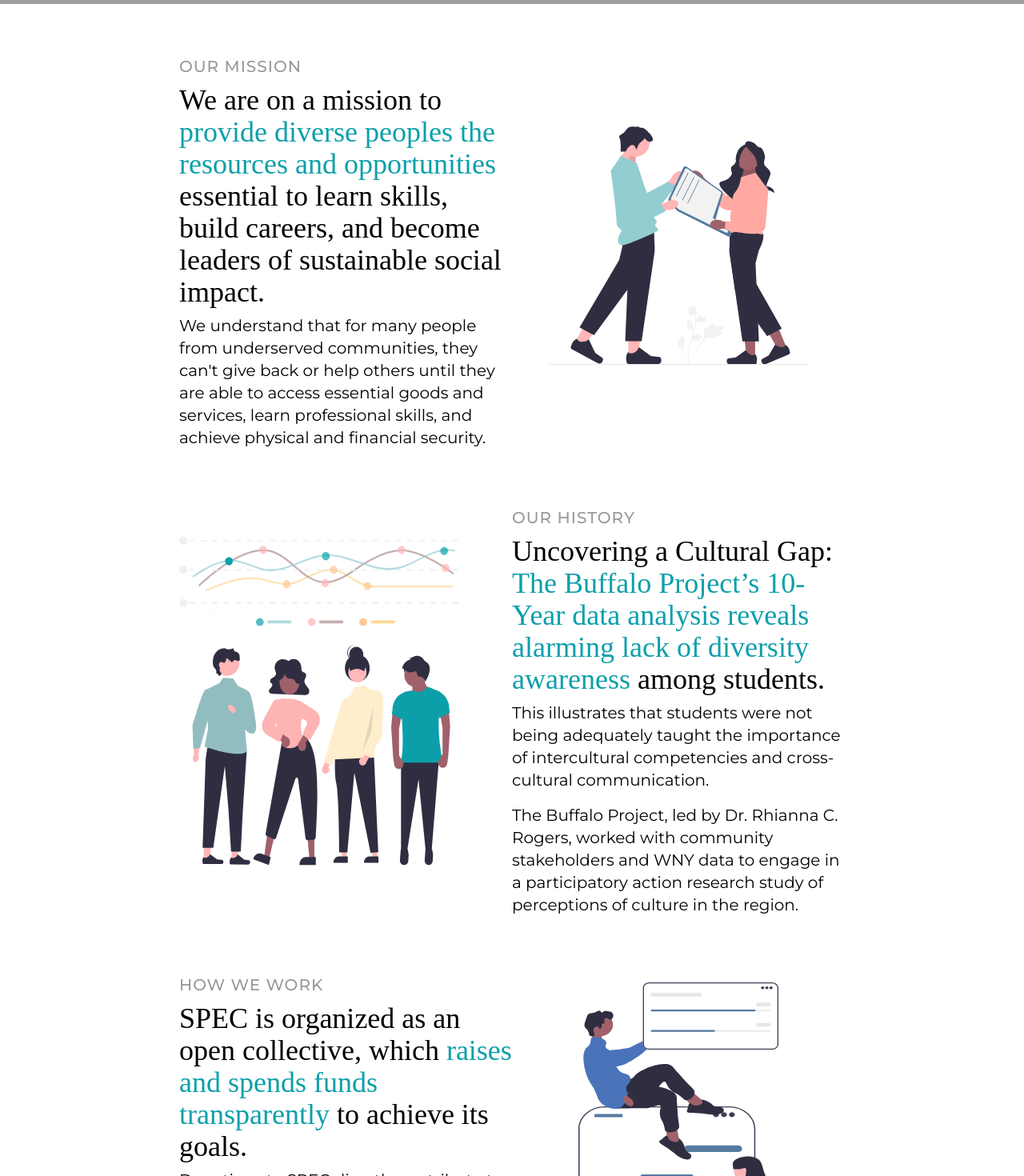
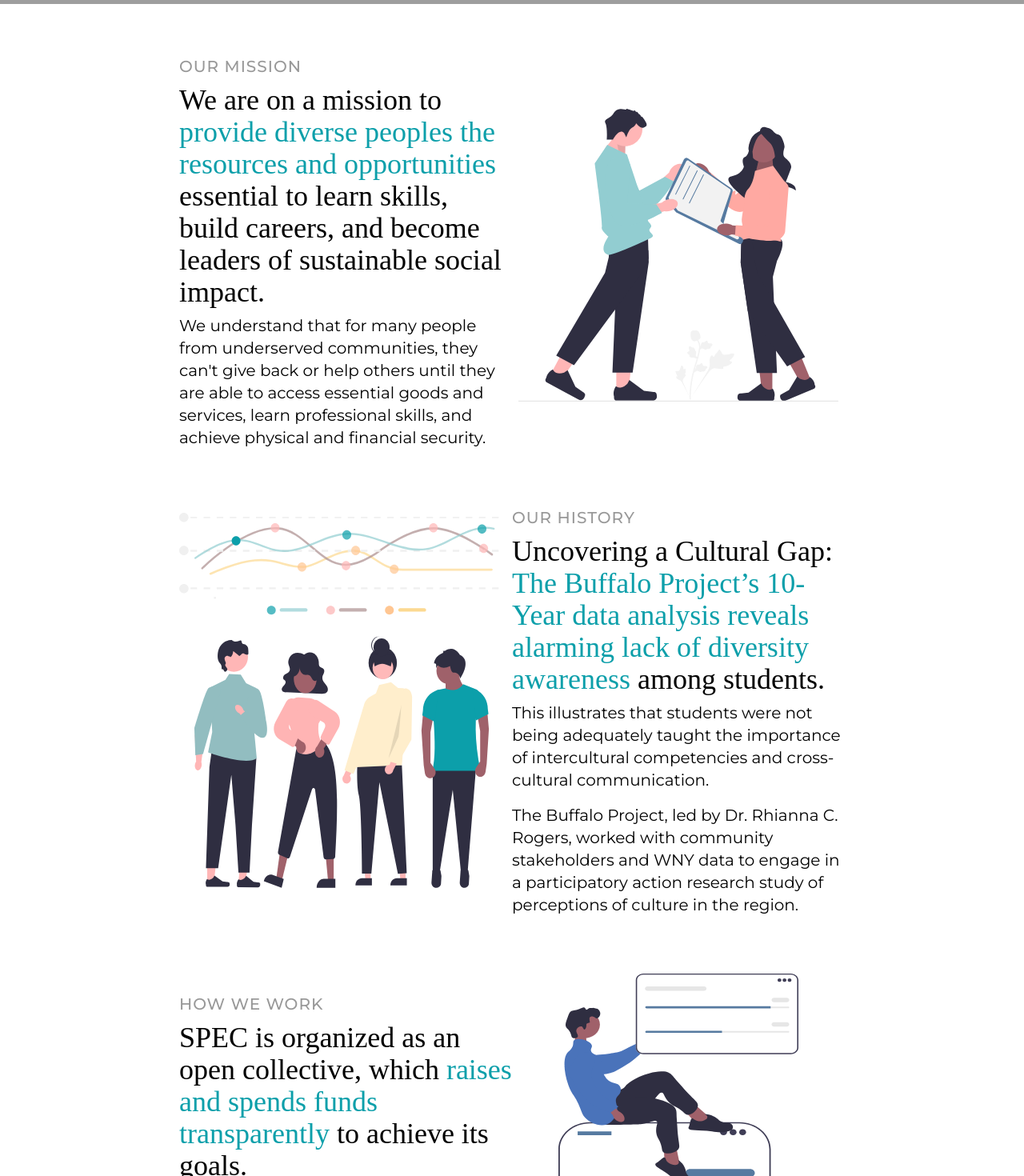
Before and after one commit to specollective/spec-frontend, a Next.js app: page /home in a window 1280 px wide. Shown: the part 780-2250 px from the top of the page at 80% size. Built offline with nearby package versions, Linux system fonts and the light colour scheme; no server answers; grey boxes are pictures that could not be loaded; a web font is replaced by a local one; what tw-elements would draw is missing.

Commit message:
More minor clean up.

```diff
--- a/components/Background.tsx
+++ b/components/Background.tsx
@@ -14,15 +14,15 @@
           className="m-auto text-left mb-6 hidden lg:block lg:order-last float-left"
           src={bpImg}
           alt="two person talking"
-          width={350}
-          height={250}
+          width={400}
+          height={400}
         />
         <Image
           className="m-auto text-left mb-6 block lg:hidden"
           src={bpImg}
           alt="people talking"
-          width={300}
-          height={100}
+          width={400}
+          height={400}
         />
       </SectionColumn>
       <SectionColumn>
--- a/components/ByTheNumbers.tsx
+++ b/components/ByTheNumbers.tsx
@@ -5,7 +5,7 @@
 
 export default function ByTheNumbers() {
   return (
-    <div className="bg-spec-lightTurquiose px-6 md:px-16 py-16">
+    <div className="bg-spec-lightTurquiose py-16">
       <HomeSection>
         <div className="w-full grid grid-rows-2 gap-6 lg:mx-auto">
           <div className="grid lg:grid-cols-3 gap-6">
@@ -19,7 +19,7 @@
                   $290k
                 </Heading0>
                 <Paragraph1>
-                  Funds transparently raise and distributed
+                  Funds raised and distributed to our community
                 </Paragraph1>
               </StatBox>
             </div>
--- a/components/GetInvolved/DesktopGetInvolved.tsx
+++ b/components/GetInvolved/DesktopGetInvolved.tsx
@@ -13,7 +13,7 @@
       <div id="get-involved-section" className="relative -top-64"></div>
       <HomeSection>
         <div className="w-full mx-auto">
-          <Heading2 className="text-center py-8">
+          <Heading2 className="text-center py-12">
             Ready to be a part of something bigger?
           </Heading2>
 
@@ -61,11 +61,11 @@
             </div>
           </div>
 
-          {/* <div className="flex justify-evenly mt-6">
+          <div className="flex justify-between mt-6 pb-4">
             {getInvolvedData.map((cardData, index) => {
               return <GetInvolvedCard cardData={cardData} index={index} />
             })}
-          </div> */}
+          </div>
         </div>
       </HomeSection>
     </div>
--- a/components/HowWeWork.tsx
+++ b/components/HowWeWork.tsx
@@ -29,15 +29,15 @@
           className="m-auto text-left mb-6 hidden lg:block lg:order-last"
           src={ProjectsImg}
           alt="two person talking"
-          width={250}
-          height={150}
+          width={300}
+          height={300}
         />
         <Image
           className="m-auto text-left mb-6 block lg:hidden"
           src={ProjectsImg}
           alt="people talking"
-          width={300}
-          height={100}
+          width={200}
+          height={200}
         />
       </SectionColumn>
     </HomeSection>
--- a/components/Mission.tsx
+++ b/components/Mission.tsx
@@ -14,7 +14,7 @@
         <Heading4>
           OUR MISSION
         </Heading4>
-        <Heading2>
+        <Heading2 className="leading-extra-loose">
           We are on a mission to <span className='text-spec-turquiose'>provide diverse peoples the resources and opportunities </span> essential to learn skills, build careers, and become leaders of sustainable social impact.
         </Heading2>
         <Paragraph1>
@@ -23,19 +23,19 @@
       </SectionColumn>
       <SectionColumn>
         <Image
-          className="m-auto text-left mb-6 hidden lg:block"
+          className="m-auto"
           src={missionImg}
           alt="two people talking"
-          width={325}
-          height={225}
+          width={400}
+          height={400}
         />
-        <Image
+        {/* <Image
           className="m-auto text-left mb-6 block lg:hidden"
           src={missionImg}
           alt="two people talking"
           width={300}
           height={100}
-        />
+        /> */}
       </SectionColumn>
     </HomeSection>
   )
--- a/tailwind.config.js
+++ b/tailwind.config.js
@@ -28,6 +28,10 @@
         montserrat: ['Montserrat'],
         dmserif: ['DM Serif Text'],
         poppins: ['Poppins']
+      },
+      lineHeight: {
+        'extra-loose': '10.5',
+        '12': '3rem',
       }
     }
   }
```
